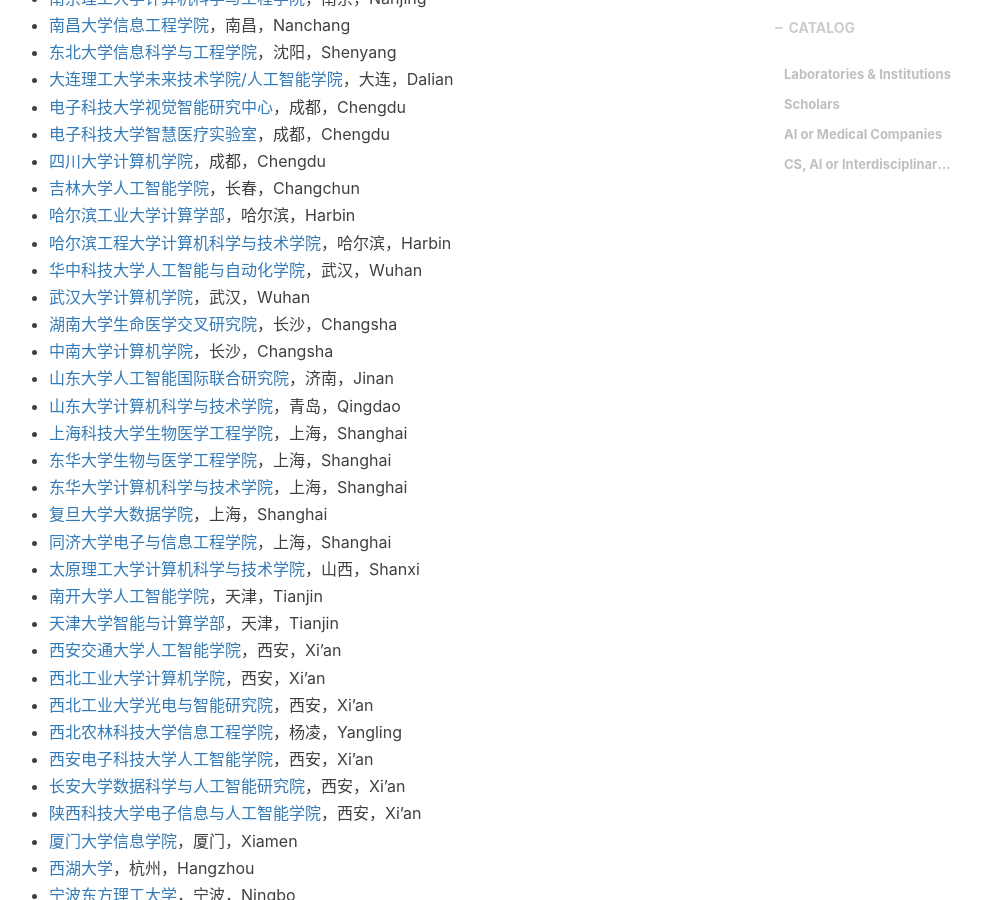
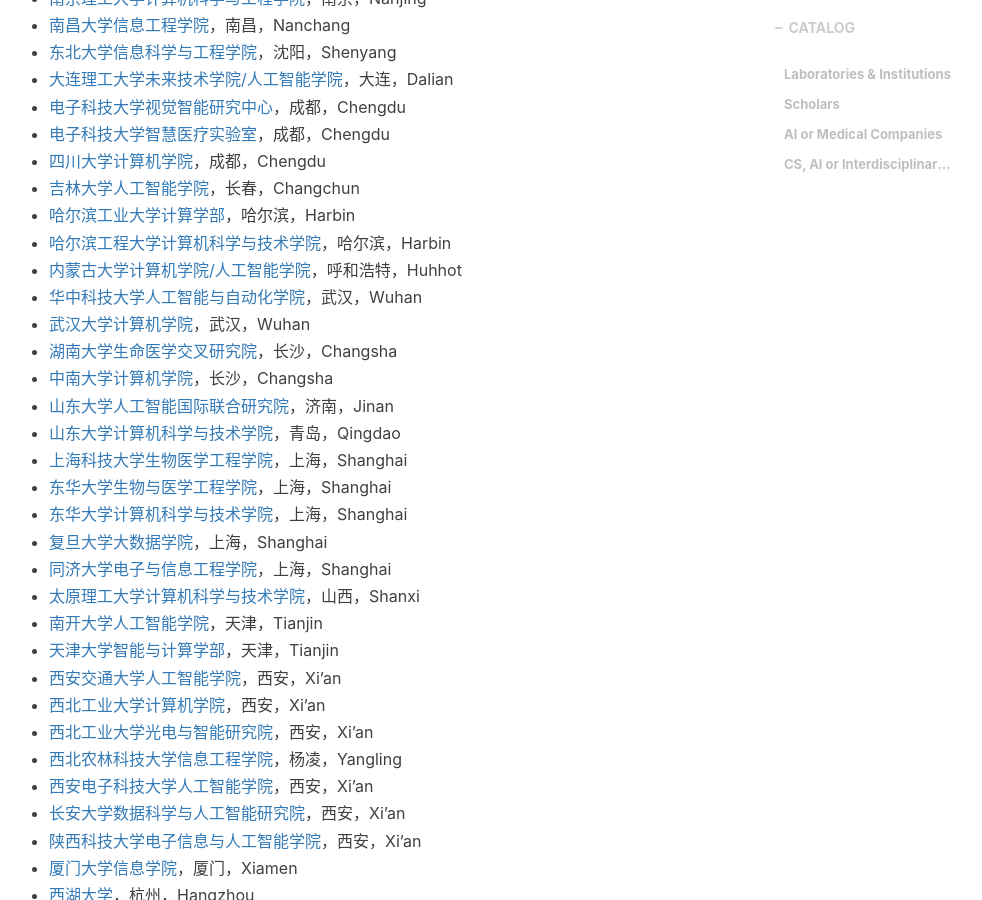
Before and after one commit to jizhang02/jizhang02.github.io, a Jekyll site: the page built from _posts/2020-02-26-csinfo.markdown, in a window 1280 px wide and 900 px high, scrolled down 4430 px. Shown: the whole window, without its empty margins (256-1238 px from the left). Built offline with Jekyll 4.4.1, drawn with Linux system fonts in a browser that asks for light colours; nearby versions of some CDN libraries; library files that are not in the unit come from our copies; a script that is not in the unit is left out; comment, search, counter and statistics services are not loaded.

Commit message:
Update 2020-02-26-csinfo.markdown

```diff
--- a/_posts/2020-02-26-csinfo.markdown
+++ b/_posts/2020-02-26-csinfo.markdown
@@ -142,6 +142,7 @@
 * [吉林大学人工智能学院](https://sai.jlu.edu.cn/index.htm)，长春，Changchun
 * [哈尔滨工业大学计算学部](https://computing.hit.edu.cn/main.htm)，哈尔滨，Harbin
 * [哈尔滨工程大学计算机科学与技术学院](https://cstc.hrbeu.edu.cn/main.htm)，哈尔滨，Harbin
+* [内蒙古大学计算机学院/人工智能学院](https://ccs.imu.edu.cn/)，呼和浩特，Huhhot
 * [华中科技大学人工智能与自动化学院](https://aia.hust.edu.cn/)，武汉，Wuhan
 * [武汉大学计算机学院](https://cs.whu.edu.cn/index.htm)，武汉，Wuhan
 * [湖南大学生命医学交叉研究院](https://smyjy.hnu.edu.cn/index.htm)，长沙，Changsha
```
